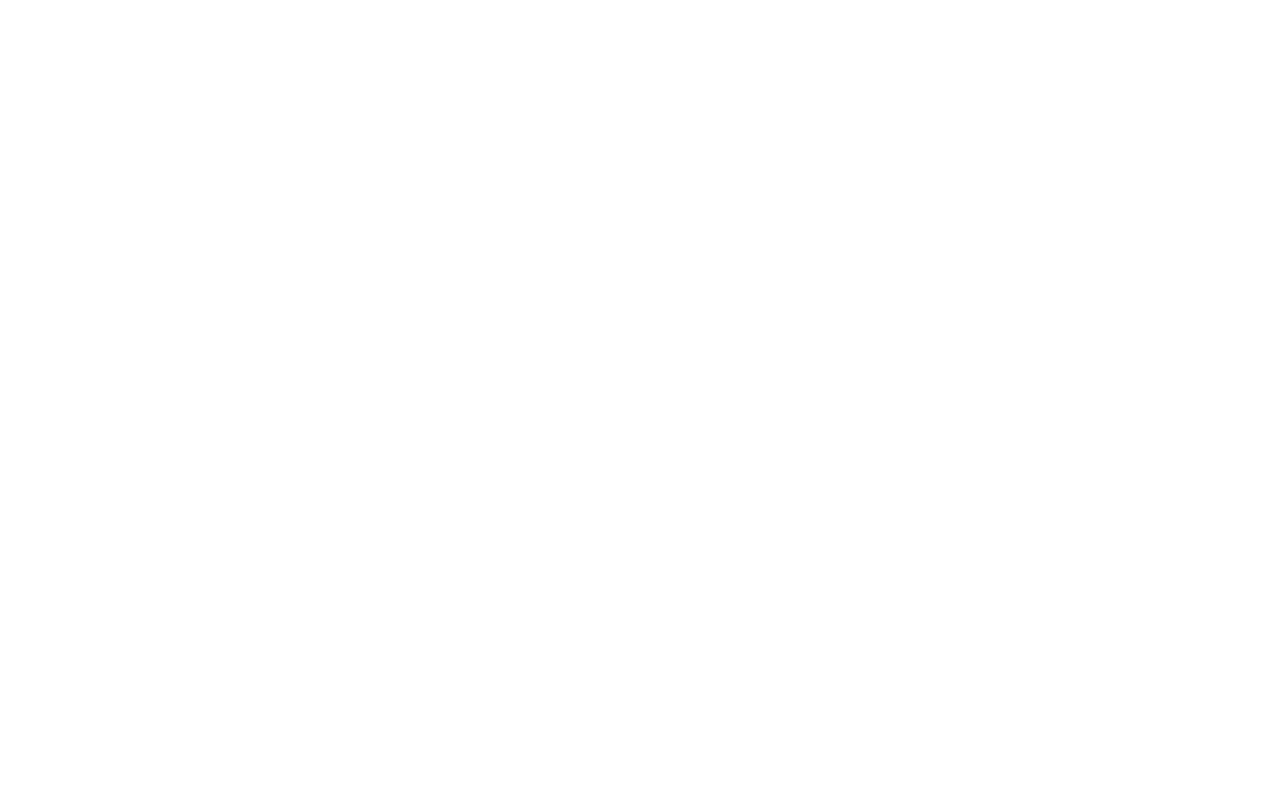
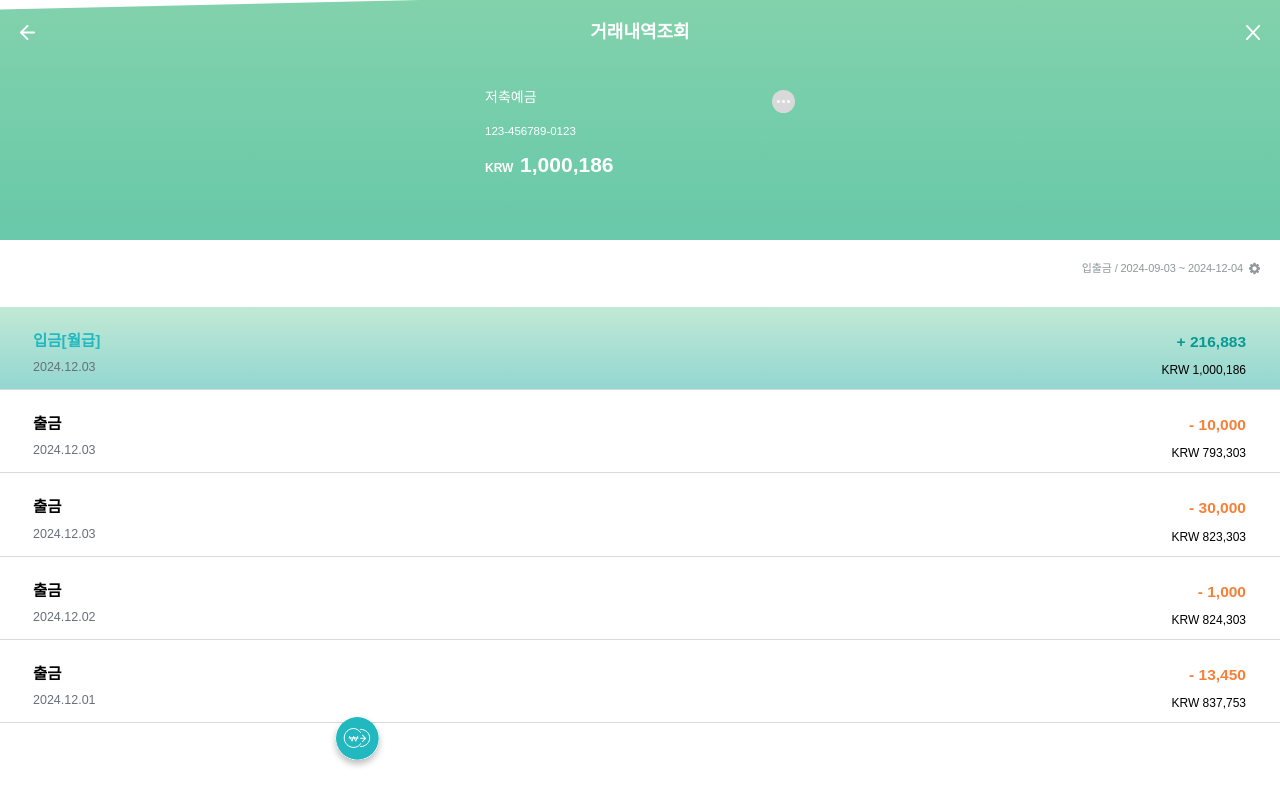
Before and after one commit to Hana-Digital-Poweron/HANA_MZ, a React (Create React App) app: page /account-detail in a window 1280 px wide. Built offline with nearby package versions, Linux system fonts and the light colour scheme; a web font is replaced by a local one.

Commit message:
feat: 거래 내역 조회 페이지 구현

```diff
--- a/src/pages/Chatbot/1_Salary/AccountDetailPage.jsx
+++ b/src/pages/Chatbot/1_Salary/AccountDetailPage.jsx
@@ -1,7 +1,253 @@
 import React from "react";
+import { styled } from "styled-components";
+
+/* 전체 컨테이너 */
+const Container = styled.div`
+  display: flex;
+  flex-direction: column;
+  height: calc(100vh - 77px);
+  overflow-y: scroll;
+
+  //스크롤바 숨기기
+  &::-webkit-scrollbar {
+    display: none;
+  }
+  // 모바일 반응형
+  @media (hover: hover) {
+    width: 390px;
+    margin: 0 auto;
+  }
+`;
+
+const AccountHeader = styled.div`
+  display: flex;
+  flex-direction: column;
+  position: relative;
+  margin-top: -20px;
+  background-image: url(${process.env
+    .PUBLIC_URL}/assets/images/account/gradientBackground.svg);
+  background-size: cover;
+  width: 100%;
+  height: 300px;
+  padding-top: 40px;
+`;
+
+const HeaderTitle = styled.div`
+  color: #fff;
+  text-align: center;
+  font-size: 18px;
+  font-weight: 600;
+`;
+
+const BackBtn = styled.div`
+  position: absolute;
+  top: 45px;
+  left: 20px;
+  background-image: url(${process.env.PUBLIC_URL}/assets/images/nav/back.svg);
+  background-size: cover;
+  width: 15px;
+  height: 15px;
+  cursor: pointer;
+`;
+
+const CloseBtn = styled.div`
+  position: absolute;
+  top: 45px;
+  right: 20px;
+  background-image: url(${process.env.PUBLIC_URL}/assets/images/nav/close.svg);
+  background-size: cover;
+  width: 14px;
+  height: 15px;
+  cursor: pointer;
+`;
+
+const AccountInfo = styled.div`
+  position: relative;
+  top: -10px;
+  margin: auto;
+  width: 310px;
+  display: flex;
+  justify-content: space-between;
+  font-weight: 900;
+  font-size: 21px;
+  color: #fff;
+  #account-title {
+    text-align: left;
+    font-size: 14px;
+    font-weight: 500;
+  }
+  #account-number {
+    font-size: 11.5px;
+    font-weight: 500;
+    margin-top: 10px;
+    margin-bottom: 10px;
+    text-align: left;
+  }
+  #currency {
+    font-size: 12px;
+  }
+`;
+
+const AboutIcon = styled.div`
+  width: 23px;
+  height: 23px;
+  right: 10px;
+  cursor: pointer;
+  background-image: url(${process.env
+    .PUBLIC_URL}/assets/images/account/about.svg);
+  background-size: cover;
+  margin-top: 5px;
+`;
+
+const TranHeader = styled.div`
+  display: flex;
+  justify-content: flex-end;
+  color: var(--Gray-Font1, #8e9796);
+  font-size: 11px;
+  font-style: normal;
+  font-weight: 500;
+  line-height: 150%;
+  letter-spacing: -0.11px;
+  margin-right: 20px;
+  margin-top: 20px;
+  margin-bottom: 30px;
+`;
+
+const TranItem = styled.div`
+  height: 96px;
+  border-bottom: 1px solid #d9d9d9;
+  display: flex;
+  padding-left: 33px;
+  padding: 11px 0 0 33px;
+  gap: 13px;
+  position: relative;
+  background: ${(props) =>
+    props.isHighlight
+      ? "linear-gradient(180deg, rgba(132, 211, 172, 0.50) 0%, rgba(39, 175, 163, 0.50) 100%)"
+      : "transparent"};
+
+  #date {
+    color: var(--Gray-Font2, #677079);
+    font-size: 12.5px;
+    font-weight: 500;
+    position: absolute;
+    bottom: 10px;
+  }
+  #name {
+    color: ${(props) => (props.isGrey ? "#21B8BF" : "#000000")};
+    font-size: 15.5px;
+    font-weight: 600;
+    top: 22px;
+    position: absolute;
+  }
+  #price {
+    position: absolute;
+    top: 23px;
+    right: 34px;
+    color: ${(props) => (props.isGrey ? "#089995" : "#f5803a")};
+    text-align: right;
+    font-size: 15.5px;
+    font-weight: 600;
+  }
+  #balance {
+    color: #000;
+    font-size: 12px;
+    font-weight: 400;
+    position: absolute;
+    bottom: 7px;
+    right: 34px;
+  }
+`;
+const FloatBtn = styled.div`
+  position: fixed;
+  margin-left: 330px;
+  bottom: 30px;
+  display: flex;
+  flex-direction: column;
+  cursor: pointer;
+`;
+
+const transactions = [
+  {
+    id: 1,
+    date: "2024.12.03",
+    name: "입금[월급]",
+    price: "+ 216,883",
+    balance: "KRW 1,000,186",
+  },
+  {
+    id: 2,
+    date: "2024.12.03",
+    name: "출금",
+    price: "- 10,000",
+    balance: "KRW 793,303",
+  },
+  {
+    id: 3,
+    date: "2024.12.03",
+    name: "출금",
+    price: "- 30,000",
+    balance: "KRW 823,303",
+  },
+  {
+    id: 4,
+    date: "2024.12.02",
+    name: "출금",
+    price: "- 1,000",
+    balance: "KRW 824,303",
+  },
+  {
+    id: 5,
+    date: "2024.12.01",
+    name: "출금",
+    price: "- 13,450",
+    balance: "KRW 837,753",
+  },
+];
 
 const AccountDetailPage = () => {
-  return <div></div>;
+  return (
+    <Container>
+      <AccountHeader>
+        <HeaderTitle>거래내역조회</HeaderTitle>
+        <BackBtn />
+        <CloseBtn />
+        <AccountInfo>
+          <div>
+            <div id="account-title">저축예금</div>
+            <div id="account-number">123-456789-0123</div>
+            <div id="allbalance">
+              <span id="currency">KRW &nbsp;</span>1,000,186
+            </div>
+          </div>
+          <AboutIcon />
+        </AccountInfo>
+      </AccountHeader>
+      <TranHeader>
+        입출금 / 2024-09-03 ~ 2024-12-04 &nbsp;
+        <img
+          src={`${process.env.PUBLIC_URL}/assets/images/account/setting.svg`}
+        />
+      </TranHeader>
+      {transactions.map((transaction) => (
+        <TranItem
+          key={transaction.id}
+          isGrey={transaction.id === 1}
+          isHighlight={transaction.id === 1}
+        >
+          <div id="name">{transaction.name}</div>
+          <div id="date">{transaction.date}</div>
+          <div id="price">{transaction.price}</div>
+          <div id="balance">{transaction.balance}</div>
+        </TranItem>
+      ))}
+      <FloatBtn>
+        <img
+          src={`${process.env.PUBLIC_URL}/assets/images/account/button.svg`}
+        />
+      </FloatBtn>
+    </Container>
+  );
 };
 
 export default AccountDetailPage;
```
